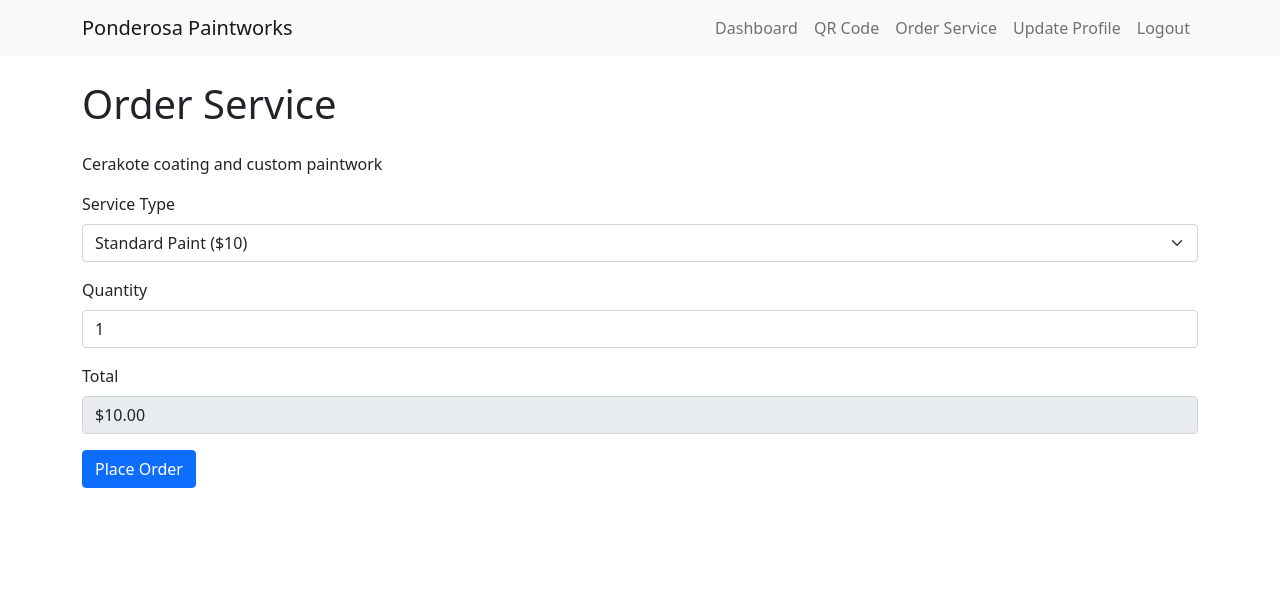
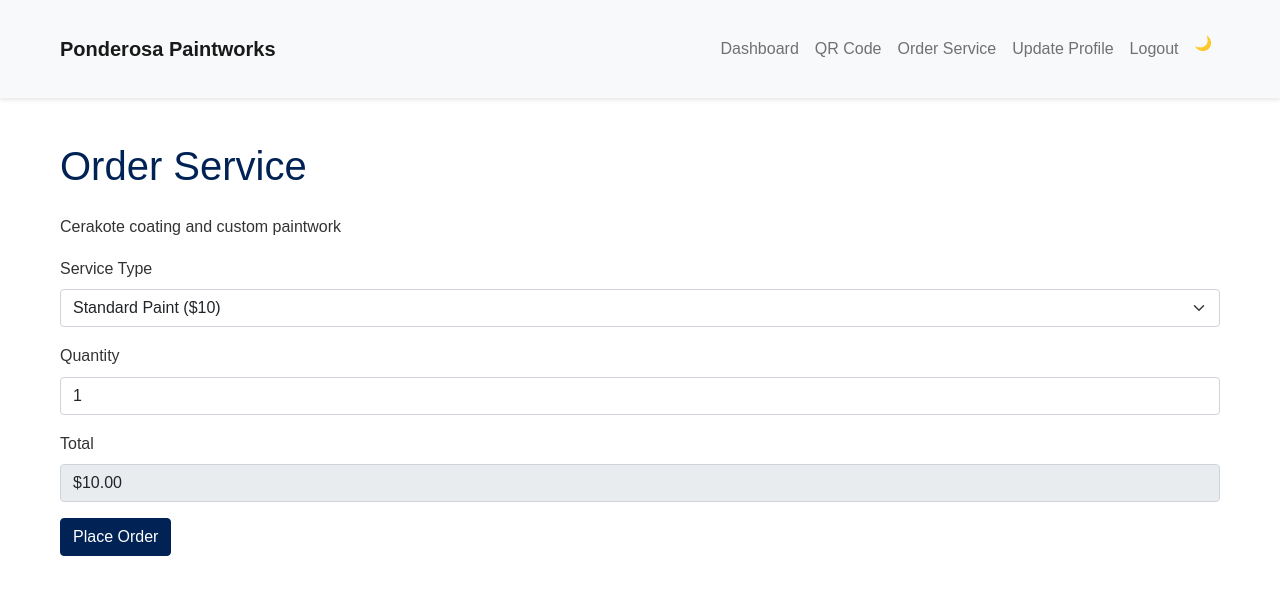
Before and after one commit to Hotschmoe/strongs-simple-services, a Flask app: page / in a window 1280 px wide. Shown: the top 595 px of the page. Run offline with Flask 2, Linux system fonts and the light colour scheme; the visitor is signed in with stand-in values (Sample User, id 1); data comes from the database, SQL or seed files in the repository; some libraries are stand-ins or nearby versions.

Commit message:
minor updates
add minor stuffs

```diff
--- a/app_frontend/main.py
+++ b/app_frontend/main.py
@@ -1,4 +1,4 @@
-from flask import Flask, render_template, g, redirect, url_for, request, flash, session, jsonify
+from flask import Flask, render_template, g, redirect, url_for, request, flash, session, jsonify, send_from_directory
 import uuid
 from database import init_db
 from extensions import db
@@ -171,5 +171,9 @@
 
     return render_template('qr_code.html', qr_code=img_str, business_config=business_config)
 
+@app.route('/robots.txt')
+def robots_txt():
+    return send_from_directory(app.static_folder, 'robots.txt')
+
 if __name__ == '__main__':
     app.run(host='0.0.0.0', port=5000, debug=True)
--- /dev/null
+++ b/app_frontend/static/robots.txt
@@ -0,0 +1,2 @@
+User-agent: *
+Allow: /
--- a/app_frontend/templates/base.html
+++ b/app_frontend/templates/base.html
@@ -4,8 +4,86 @@
     <meta charset="UTF-8">
     <meta name="viewport" content="width=device-width, initial-scale=1.0">
     <title>{% block title %}{{ business_config['businessName'] }}{% endblock %}</title>
+    <link rel="icon" type="image/x-icon" href="{{ url_for('static', filename='favicon.ico') }}">
     <link href="https://cdn.jsdelivr.net/npm/bootstrap@5.1.3/dist/css/bootstrap.min.css" rel="stylesheet">
     <script src="https://js.stripe.com/v3/"></script>
+    <style>
+        /* Global styles */
+        body {
+            font-family: Arial, sans-serif;
+            line-height: 1.6;
+            color: #333;
+        }
+        .navbar {
+            background-color: #f8f9fa;
+            box-shadow: 0 2px 4px rgba(0,0,0,.1);
+        }
+        .navbar-brand {
+            font-weight: bold;
+            color: #025;
+        }
+        .container {
+            max-width: 1200px;
+            margin: 0 auto;
+            padding: 20px;
+        }
+        h1, h2, h3, h4, h5, h6 {
+            margin-bottom: 20px;
+            color: #025;
+        }
+        .btn-primary {
+            background-color: #025;
+            border-color: #025;
+        }
+        .btn-primary:hover {
+            background-color: #013;
+            border-color: #013;
+        }
+        .alert {
+            margin-bottom: 20px;
+        }
+
+        /* Dark mode styles */
+        body.dark-mode {
+            background-color: #333;
+            color: #f8f9fa;
+        }
+        body.dark-mode .navbar {
+            background-color: #222;
+        }
+        body.dark-mode .navbar-brand {
+            color: #f8f9fa;  /* Change color to light in dark mode */
+        }
+        body.dark-mode .nav-link {
+            color: #f8f9fa;
+        }
+        body.dark-mode h1, body.dark-mode h2, body.dark-mode h3,
+        body.dark-mode h4, body.dark-mode h5, body.dark-mode h6 {
+            color: #f8f9fa;
+        }
+        #darkModeToggle {
+            cursor: pointer;
+            padding: 0.25rem 0.5rem;
+            font-size: 0.875rem;
+            border: none;
+            background-color: transparent;
+            color: #025;
+            border-radius: 0.25rem;
+            transition: background-color 0.2s, color 0.2s;
+        }
+
+        #darkModeToggle:hover {
+            background-color: rgba(0, 34, 85, 0.1);
+        }
+
+        body.dark-mode #darkModeToggle {
+            color: #f8f9fa;
+        }
+
+        body.dark-mode #darkModeToggle:hover {
+            background-color: rgba(248, 249, 250, 0.1);
+        }
+    </style>
     {% block extra_head %}{% endblock %}
 </head>
 <body>
@@ -29,6 +107,11 @@
                         <li class="nav-item"><a class="nav-link" href="{{ url_for('login') }}">Login</a></li>
                         <li class="nav-item"><a class="nav-link" href="{{ url_for('register') }}">Register</a></li>
                     {% endif %}
+                    <li class="nav-item">
+                        <button id="darkModeToggle" class="nav-link">
+                            🌙
+                        </button>
+                    </li>
                 </ul>
             </div>
         </div>
@@ -50,6 +133,26 @@
     </div>
 
     <script src="https://cdn.jsdelivr.net/npm/bootstrap@5.1.3/dist/js/bootstrap.bundle.min.js"></script>
+    <script src="https://kit.fontawesome.com/your-fontawesome-kit.js" crossorigin="anonymous"></script>
+    <script>
+        // Dark mode toggle functionality
+        const darkModeToggle = document.getElementById('darkModeToggle');
+        const body = document.body;
+
+        // Check for saved dark mode preference
+        if (localStorage.getItem('darkMode') === 'enabled') {
+            body.classList.add('dark-mode');
+        }
+
+        darkModeToggle.addEventListener('click', () => {
+            body.classList.toggle('dark-mode');
+            if (body.classList.contains('dark-mode')) {
+                localStorage.setItem('darkMode', 'enabled');
+            } else {
+                localStorage.setItem('darkMode', null);
+            }
+        });
+    </script>
     {% block extra_scripts %}{% endblock %}
 </body>
 </html>
```
Also changed, not shown: README.md, app_frontend/static/favicon.ico (added), 1 other file.
